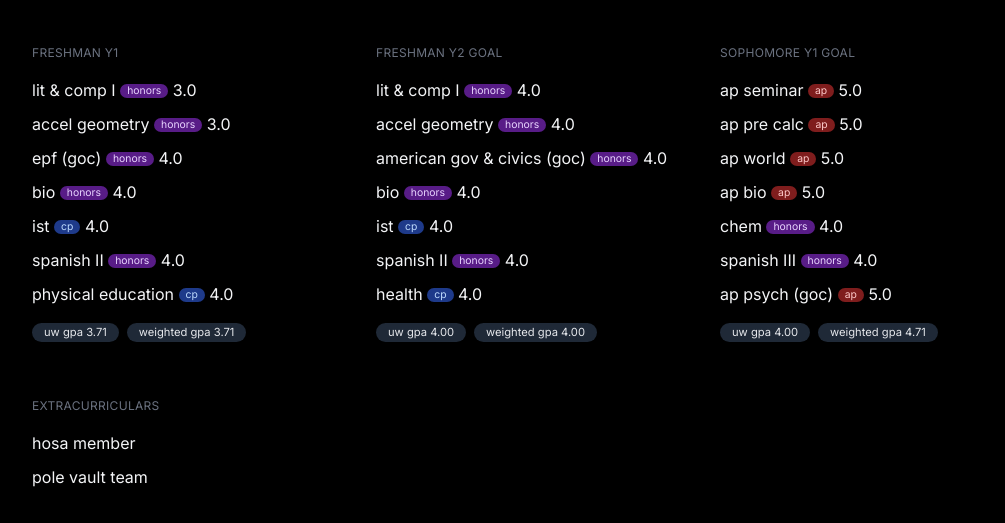
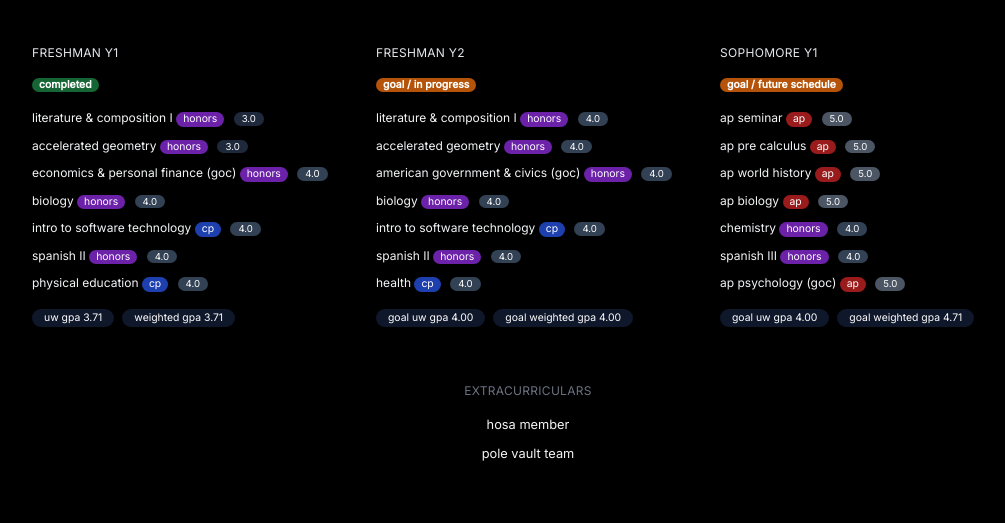
Before and after one commit to udayveerbisht/udayveerbisht.github.io, a plain HTML site: page transcript.html in a window 1280 px wide. Shown: the part 107-630 px from the top of the page, without its empty margins (112-1117 px from the left). Drawn offline with nearby package versions, Linux system fonts and the light colour scheme.

Commit message:
Update transcript.html

```diff
--- a/transcript.html
+++ b/transcript.html
@@ -14,6 +14,14 @@
             font-family: 'Inter', sans-serif;
         }
 
+        .course {
+            font-size: 0.75rem;
+        }
+
+        .extra {
+            font-size: 0.80rem;
+        }
+
         .tag {
             font-size: 0.65rem;
             padding: 2px 7px;
@@ -23,12 +31,23 @@
             justify-content: center;
             text-transform: lowercase;
             line-height: 1;
-            vertical-align: middle;
             margin-bottom: 1px;
         }
 
+        .gpa {
+            font-size: 0.60rem;
+            padding: 2px 8px;
+            border-radius: 9999px;
+            display: inline-flex;
+            align-items: center;
+            justify-content: center;
+            line-height: 1;
+            vertical-align: middle;
+            margin-left: 6px;
+        }
+
         .gpatag {
-            font-size: 0.70rem;
+            font-size: 0.65rem;
             padding: 4px 12px;
             border-radius: 9999px;
             display: inline-flex;
@@ -36,109 +55,192 @@
             justify-content: center;
             text-transform: lowercase;
             line-height: 1;
+            background-color: #0f172a;
+            color: #fff;
+        }
+
+        /* DARK GPA COLORS */
+        .gpa[data-gpa="3.0"] {
+            background-color: #1e293b;
+            color: #fff;
+        }
+
+        .gpa[data-gpa="4.0"] {
+            background-color: #334155;
+            color: #fff;
+        }
+
+        .gpa[data-gpa="5.0"] {
+            background-color: #4b5563;
+            color: #fff;
         }
     </style>
-
 </head>
 
 <body class="bg-black text-gray-100 min-h-screen">
 
     <div class="max-w-5xl mx-auto px-4 py-10">
 
-        <!-- header -->
         <header class="mb-12 text-center">
             <h1 class="text-4xl font-semibold lowercase">yuvi bisht</h1>
             <p class="text-sm text-gray-400 mt-1">parkview high school</p>
         </header>
 
-        <!-- panels -->
-        <main class="grid grid-cols-1 md:grid-cols-3 gap-10 text-base leading-relaxed">
+        <main class="grid grid-cols-1 md:grid-cols-3 gap-10 leading-relaxed">
 
             <!-- freshman y1 -->
-            <section class="rounded-2xl text-center md:text-left">
+            <section>
+                <div class="text-xs uppercase tracking-wide mb-2 text-gray-200">freshman y1</div>
+                <div class="tag bg-green-800 text-white font-semibold mb-4">completed</div>
 
-                <div class="text-xs uppercase tracking-wide text-gray-500 mb-4">
-                    freshman y1
+                <div class="space-y-2">
+
+                    <p class="course">literature & composition I
+                        <span class="tag bg-purple-800 text-white">honors</span>
+                        <span class="gpa" data-gpa="3.0">3.0</span>
+                    </p>
+
+                    <p class="course">accelerated geometry
+                        <span class="tag bg-purple-800 text-white">honors</span>
+                        <span class="gpa" data-gpa="3.0">3.0</span>
+                    </p>
+
+                    <p class="course">economics & personal finance (goc)
+                        <span class="tag bg-purple-800 text-white">honors</span>
+                        <span class="gpa" data-gpa="4.0">4.0</span>
+                    </p>
+
+                    <p class="course">biology
+                        <span class="tag bg-purple-800 text-white">honors</span>
+                        <span class="gpa" data-gpa="4.0">4.0</span>
+                    </p>
+
+                    <p class="course">intro to software technology
+                        <span class="tag bg-blue-800 text-white">cp</span>
+                        <span class="gpa" data-gpa="4.0">4.0</span>
+                    </p>
+
+                    <p class="course">spanish II
+                        <span class="tag bg-purple-800 text-white">honors</span>
+                        <span class="gpa" data-gpa="4.0">4.0</span>
+                    </p>
+
+                    <p class="course">physical education
+                        <span class="tag bg-blue-800 text-white">cp</span>
+                        <span class="gpa" data-gpa="4.0">4.0</span>
+                    </p>
                 </div>
 
+                <div class="mt-4 flex justify-center md:justify-start gap-2">
+                    <span class="gpatag">uw gpa 3.71</span>
+                    <span class="gpatag">weighted gpa 3.71</span>
+                </div>
+            </section>
+
+            <!-- freshman y2 -->
+            <section>
+                <div class="text-xs uppercase tracking-wide mb-2 text-gray-200">freshman y2</div>
+                <div class="tag bg-amber-700 text-white font-semibold mb-4">goal / in progress</div>
+
                 <div class="space-y-2">
-                    <p>lit & comp I <span class="tag bg-purple-900 text-purple-200">honors</span> 3.0</p>
-                    <p>accel geometry <span class="tag bg-purple-900 text-purple-200">honors</span> 3.0</p>
-                    <p>epf (goc) <span class="tag bg-purple-900 text-purple-200">honors</span> 4.0
+
+                    <p class="course">literature & composition I
+                        <span class="tag bg-purple-800 text-white">honors</span>
+                        <span class="gpa" data-gpa="4.0">4.0</span>
                     </p>
-                    <p>bio <span class="tag bg-purple-900 text-purple-200">honors</span> 4.0</p>
-                    <p>ist <span class="tag bg-blue-900 text-blue-200">cp</span> 4.0</p>
-                    <p>spanish II <span class="tag bg-purple-900 text-purple-200">honors</span> 4.0</p>
-                    <p>physical education <span class="tag bg-blue-900 text-blue-200">cp</span> 4.0</p>
+
+                    <p class="course">accelerated geometry
+                        <span class="tag bg-purple-800 text-white">honors</span>
+                        <span class="gpa" data-gpa="4.0">4.0</span>
+                    </p>
+
+                    <p class="course">american government & civics (goc)
+                        <span class="tag bg-purple-800 text-white">honors</span>
+                        <span class="gpa" data-gpa="4.0">4.0</span>
+                    </p>
+
+                    <p class="course">biology
+                        <span class="tag bg-purple-800 text-white">honors</span>
+                        <span class="gpa" data-gpa="4.0">4.0</span>
+                    </p>
+
+                    <p class="course">intro to software technology
+                        <span class="tag bg-blue-800 text-white">cp</span>
+                        <span class="gpa" data-gpa="4.0">4.0</span>
+                    </p>
+
+                    <p class="course">spanish II
+                        <span class="tag bg-purple-800 text-white">honors</span>
+                        <span class="gpa" data-gpa="4.0">4.0</span>
+                    </p>
+
+                    <p class="course">health
+                        <span class="tag bg-blue-800 text-white">cp</span>
+                        <span class="gpa" data-gpa="4.0">4.0</span>
+                    </p>
                 </div>
 
-                <!-- GPA row -->
                 <div class="mt-4 flex justify-center md:justify-start gap-2">
-                    <span class="gpatag bg-gray-800 text-gray-200">uw gpa 3.71</span>
-                    <span class="gpatag bg-gray-800 text-gray-200">weighted gpa 3.71</span>
+                    <span class="gpatag">goal uw gpa 4.00</span>
+                    <span class="gpatag">goal weighted gpa 4.00</span>
+                </div>
+            </section>
+
+            <!-- sophomore y1 -->
+            <section>
+                <div class="text-xs uppercase tracking-wide mb-2 text-gray-200">sophomore y1</div>
+                <div class="tag bg-amber-700 text-white font-semibold mb-4">goal / future schedule</div>
+
+                <div class="space-y-2">
+
+                    <p class="course">ap seminar
+                        <span class="tag bg-red-800 text-white">ap</span>
+                        <span class="gpa" data-gpa="5.0">5.0</span>
+                    </p>
+
+                    <p class="course">ap pre calculus
+                        <span class="tag bg-red-800 text-white">ap</span>
+                        <span class="gpa" data-gpa="5.0">5.0</span>
+                    </p>
+
+                    <p class="course">ap world history
+                        <span class="tag bg-red-800 text-white">ap</span>
+                        <span class="gpa" data-gpa="5.0">5.0</span>
+                    </p>
+
+                    <p class="course">ap biology
+                        <span class="tag bg-red-800 text-white">ap</span>
+                        <span class="gpa" data-gpa="5.0">5.0</span>
+                    </p>
+
+                    <p class="course">chemistry
+                        <span class="tag bg-purple-800 text-white">honors</span>
+                        <span class="gpa" data-gpa="4.0">4.0</span>
+                    </p>
+
+                    <p class="course">spanish III
+                        <span class="tag bg-purple-800 text-white">honors</span>
+                        <span class="gpa" data-gpa="4.0">4.0</span>
+                    </p>
+
+                    <p class="course">ap psychology (goc)
+                        <span class="tag bg-red-800 text-white">ap</span>
+                        <span class="gpa" data-gpa="5.0">5.0</span>
+                    </p>
                 </div>
 
-            </section>
-
-            <!-- freshman y2 goal -->
-            <section class="rounded-2xl text-center md:text-left">
-
-                <div class="text-xs uppercase tracking-wide text-gray-500 mb-4">
-                    freshman y2 goal
+                <div class="mt-4 flex justify-center md:justify-start gap-2">
+                    <span class="gpatag">goal uw gpa 4.00</span>
+                    <span class="gpatag">goal weighted gpa 4.71</span>
                 </div>
-
-                <div class="space-y-2">
-                    <p>lit & comp I <span class="tag bg-purple-900 text-purple-200">honors</span> 4.0</p>
-                    <p>accel geometry <span class="tag bg-purple-900 text-purple-200">honors</span> 4.0</p>
-                    <p>american gov & civics (goc) <span class="tag bg-purple-900 text-purple-200">honors</span> 4.0</p>
-                    <p>bio <span class="tag bg-purple-900 text-purple-200">honors</span> 4.0</p>
-                    <p>ist <span class="tag bg-blue-900 text-blue-200">cp</span> 4.0</p>
-                    <p>spanish II <span class="tag bg-purple-900 text-purple-200">honors</span> 4.0</p>
-                    <p>health <span class="tag bg-blue-900 text-blue-200">cp</span> 4.0</p>
-                </div>
-
-                <!-- GPA row -->
-                <div class="mt-4 flex justify-center md:justify-start gap-2">
-                    <span class="gpatag bg-gray-800 text-gray-200">uw gpa 4.00</span>
-                    <span class="gpatag bg-gray-800 text-gray-200">weighted gpa 4.00</span>
-                </div>
-
-            </section>
-
-            <!-- sophomore y1 goal -->
-            <section class="rounded-2xl text-center md:text-left">
-
-                <div class="text-xs uppercase tracking-wide text-gray-500 mb-4">
-                    sophomore y1 goal
-                </div>
-
-                <div class="space-y-2">
-                    <p>ap seminar <span class="tag bg-red-900 text-red-200">ap</span> 5.0</p>
-                    <p>ap pre calc <span class="tag bg-red-900 text-red-200">ap</span> 5.0</p>
-                    <p>ap world <span class="tag bg-red-900 text-red-200">ap</span> 5.0</p>
-                    <p>ap bio <span class="tag bg-red-900 text-red-200">ap</span> 5.0</p>
-                    <p>chem <span class="tag bg-purple-900 text-purple-200">honors</span> 4.0</p>
-                    <p>spanish III <span class="tag bg-purple-900 text-purple-200">honors</span> 4.0</p>
-                    <p>ap psych (goc) <span class="tag bg-red-900 text-red-200">ap</span> 5.0</p>
-                </div>
-
-                <!-- GPA row -->
-                <div class="mt-4 flex justify-center md:justify-start gap-2">
-                    <span class="gpatag bg-gray-800 text-gray-200">uw gpa 4.00</span>
-                    <span class="gpatag bg-gray-800 text-gray-200">weighted gpa 4.71</span>
-                </div>
-
             </section>
 
         </main>
 
-        <!-- extracurriculars -->
-        <section class="mt-14 text-base leading-relaxed rounded-2xl text-center md:text-left">
-            <div class="text-xs uppercase tracking-wide text-gray-500 mb-4">
-                extracurriculars
-            </div>
+        <section class="mt-14 leading-relaxed rounded-2xl text-center">
+            <div class="text-xs uppercase tracking-wide text-gray-500 mb-4">extracurriculars</div>
 
-            <div class="space-y-2">
+            <div class="space-y-2 extra">
                 <p>hosa member</p>
                 <p>pole vault team</p>
             </div>
```
